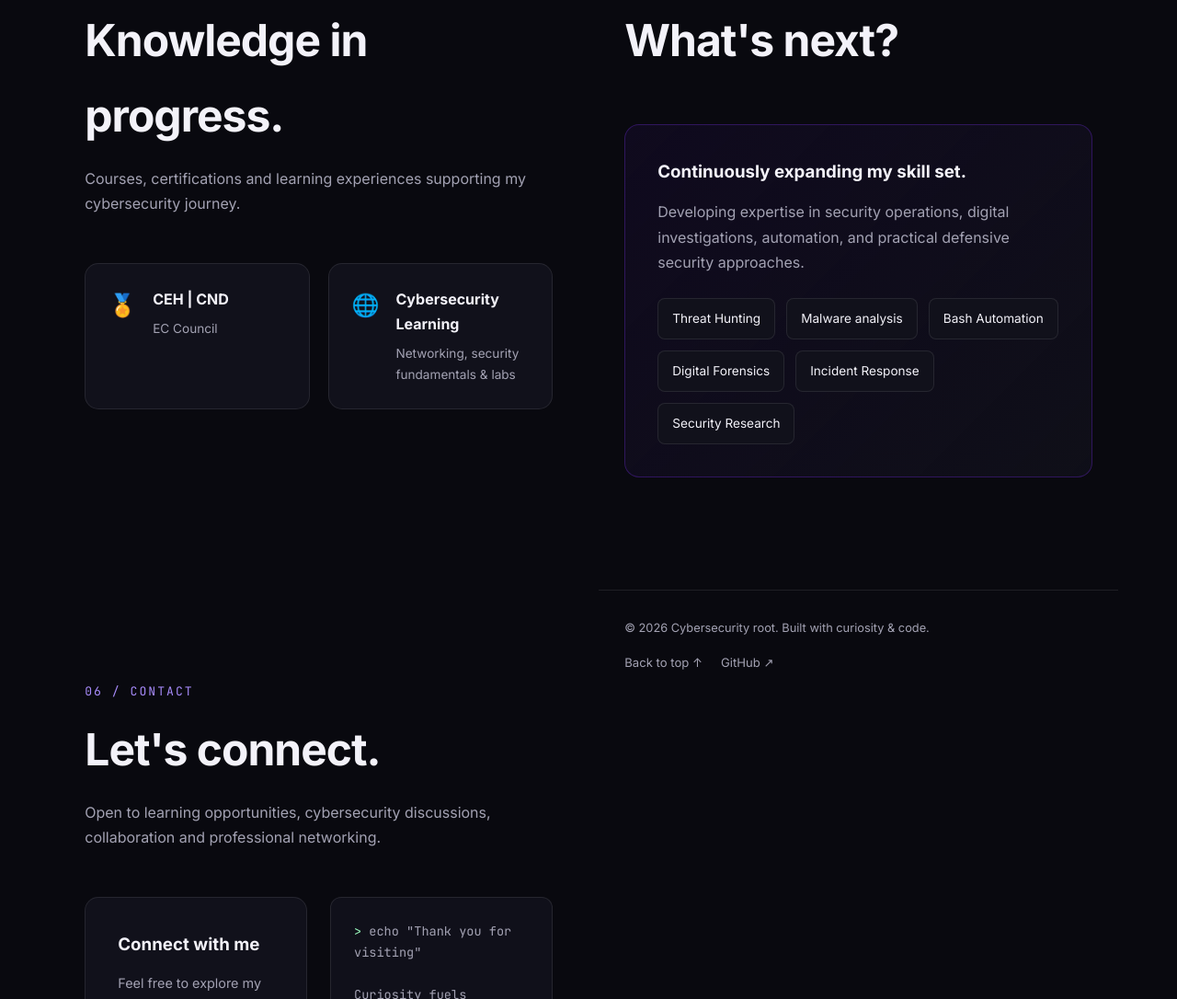
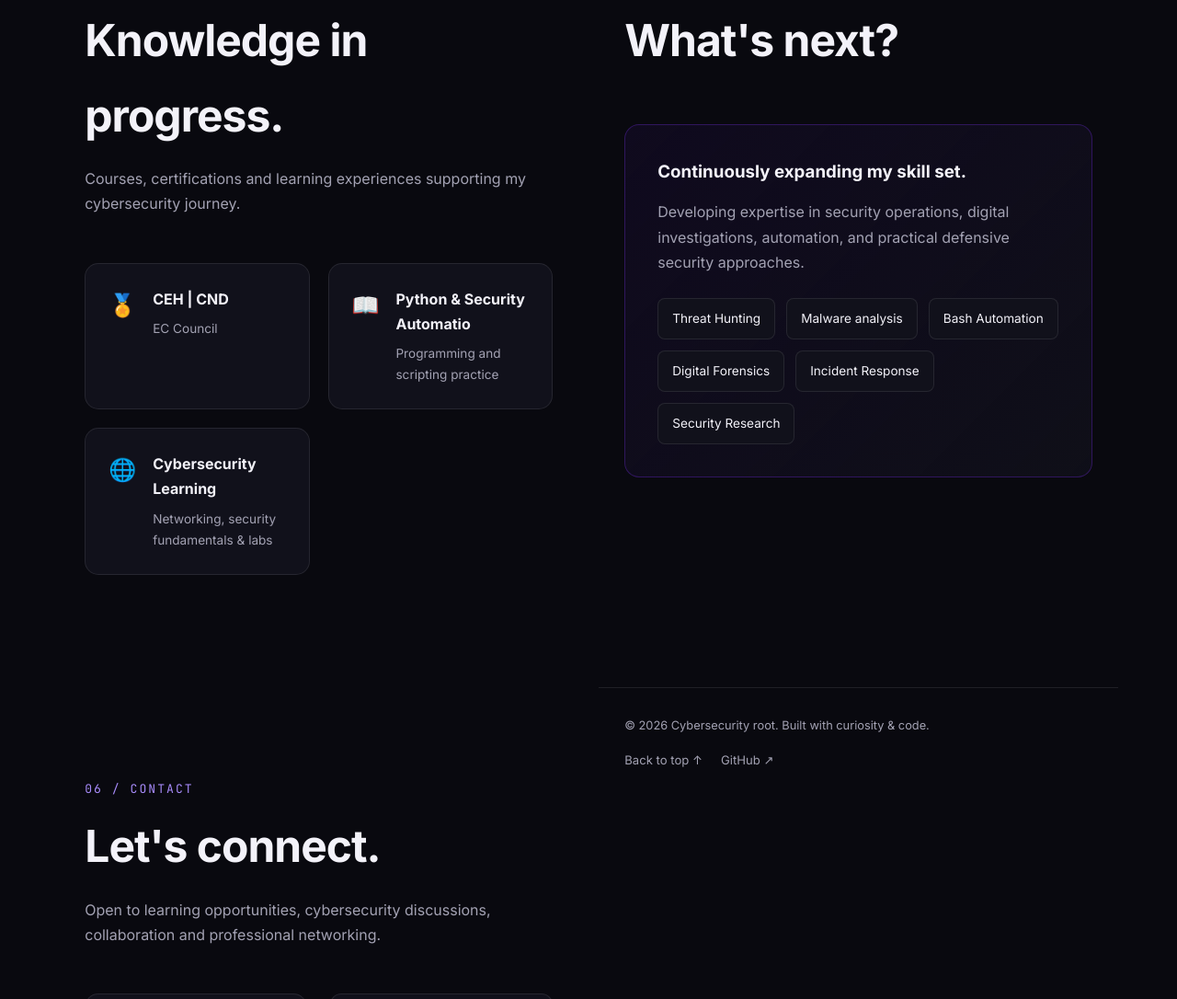
Before and after one commit to witchblue/witchblue.github.io, a plain HTML site: page index.html in a window 1280 px wide. Shown: the part 3563-4649 px from the top of the page at 92% size. Drawn offline with Linux system fonts and the light colour scheme.

Commit message:
Update index.html

```diff
--- a/index.html
+++ b/index.html
@@ -1253,14 +1253,15 @@ section:not(.hero) {
         </div>
       </div>
 
-       <!-- This is a comment
        <div class="cert-card reveal">
-        <div class="cert-icon">🔎</div>
+        <div class="cert-icon">📖</div>
         <div>
-          <h3>Digital Forensics on Kali Linux</h3>
-          <p>Infosys Springboard · Course</p>
+          <h3>Python & Security Automatio</h3>
+          <p>Programming and scripting practice</p>
         </div>
       </div>
+
+       <!-- This is a comment
 
        <div class="cert-card reveal">
         <div class="cert-icon">📖</div>
```
